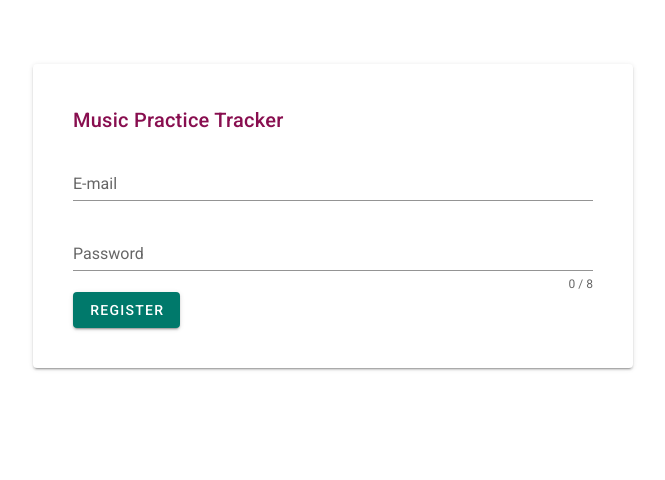
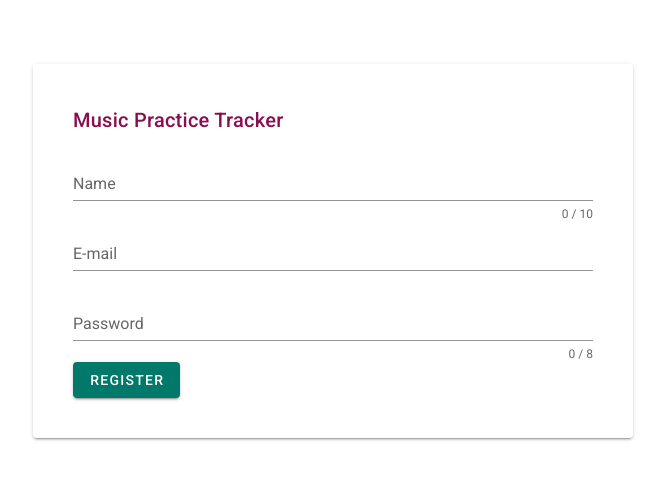
Before and after one commit to linainu/music-practice-tracker, a Vue app: page /register in a window 1280 px wide. Shown: the top 480 px of the page, without its empty margins (307-972 px from the left). Built offline with nearby package versions, Linux system fonts and the light colour scheme.

Commit message:
fix: Add name field to the registration form

```diff
--- a/src/views/Register.vue
+++ b/src/views/Register.vue
@@ -9,6 +9,13 @@
         v-model="valid"
         lazy-validation
       >
+        <v-text-field
+          v-model="name"
+          :counter="10"
+          :rules="nameRules"
+          label="Name"
+          required
+        ></v-text-field>
 
         <v-text-field
         v-model="email"
@@ -41,6 +48,11 @@
 export default {
     data: () => ({
       valid: true,
+      name: '',
+      nameRules: [
+        v => !!v || 'Name is required',
+        v => (v && v.length <= 10) || 'Name must be less than 10 characters',
+      ],
       email: '',
       emailRules: [
         v => !!v || 'E-mail is required',
```
Lines whose indentation alone changed are shown as unchanged.
